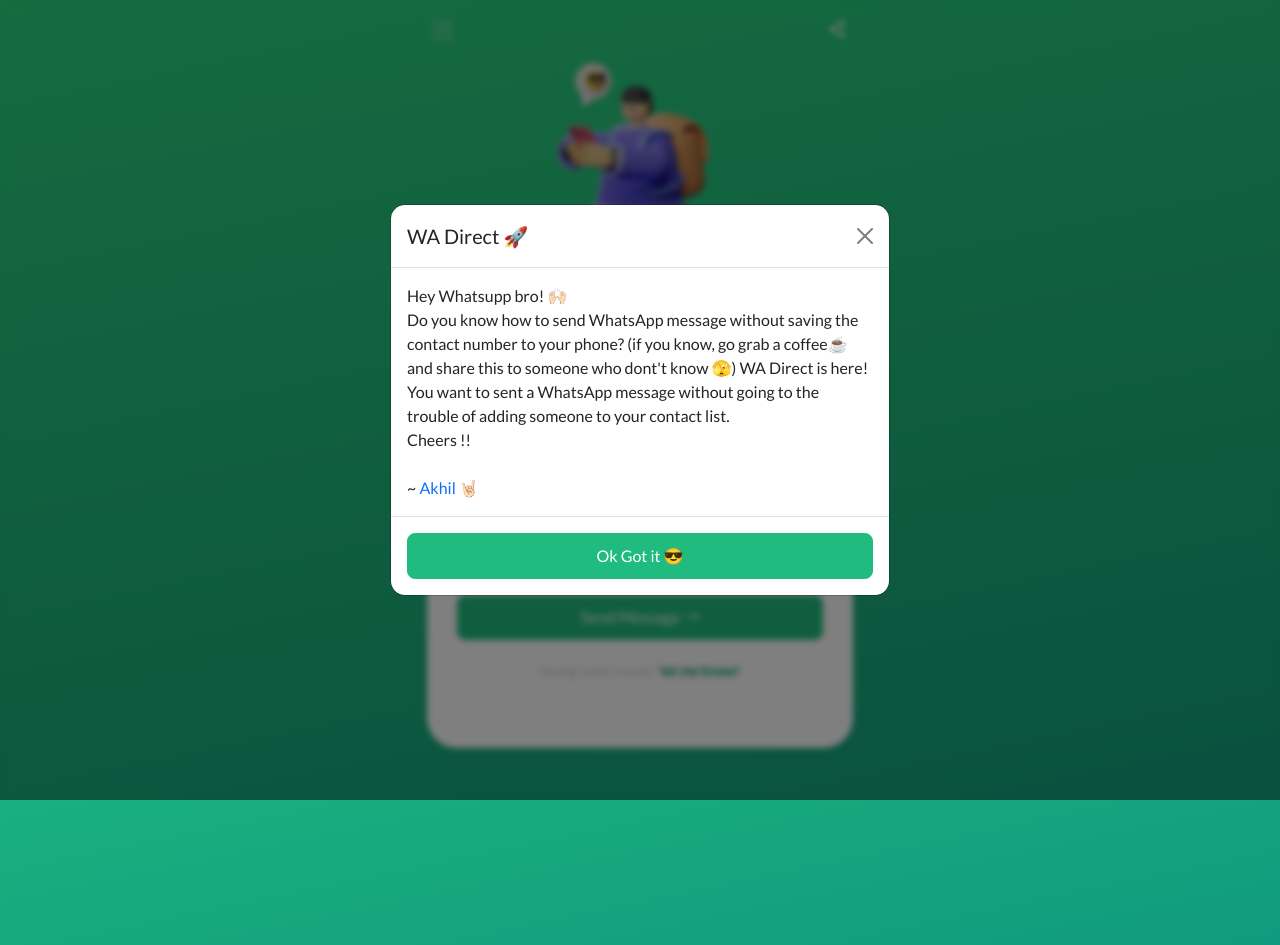
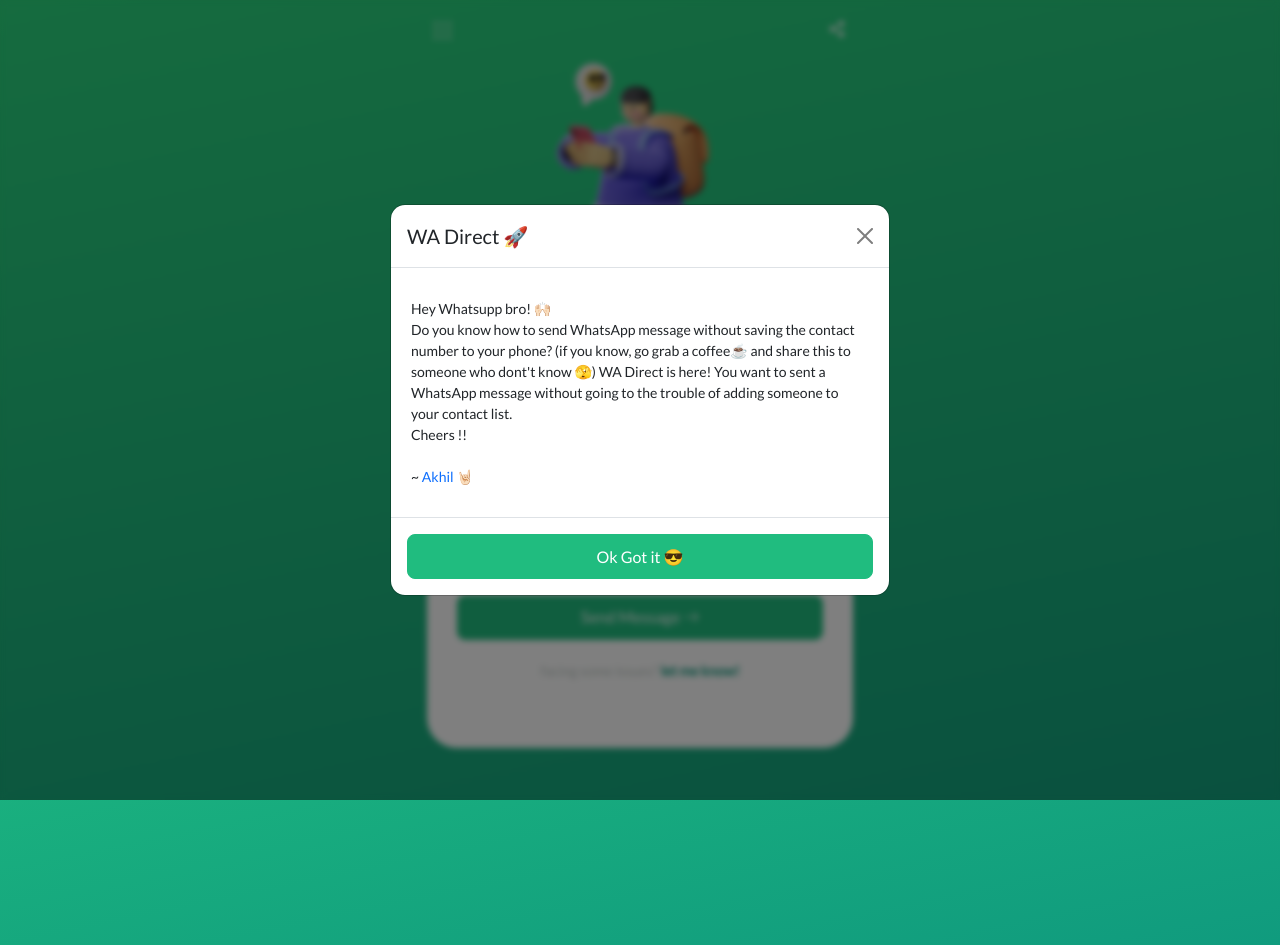
Before and after one commit to onlineakhil/project1, a plain HTML site: page index.html in a window 1280 px wide. Both pictures are taken after a click on the link 442 px from the left and 29 px from the top of the page. Drawn offline with nearby package versions, Linux system fonts and the light colour scheme.

Commit message:
Update style.css

```diff
--- a/style.css
+++ b/style.css
@@ -90,6 +90,10 @@ p {
     margin-left:10px;
     transition: .15s linear;
 }
+.modal-body {
+    padding: 30px 20px !important;
+    font-size: 14px !important;
+}
 
 @media (max-width: 575.98px) {
     .content {
```
